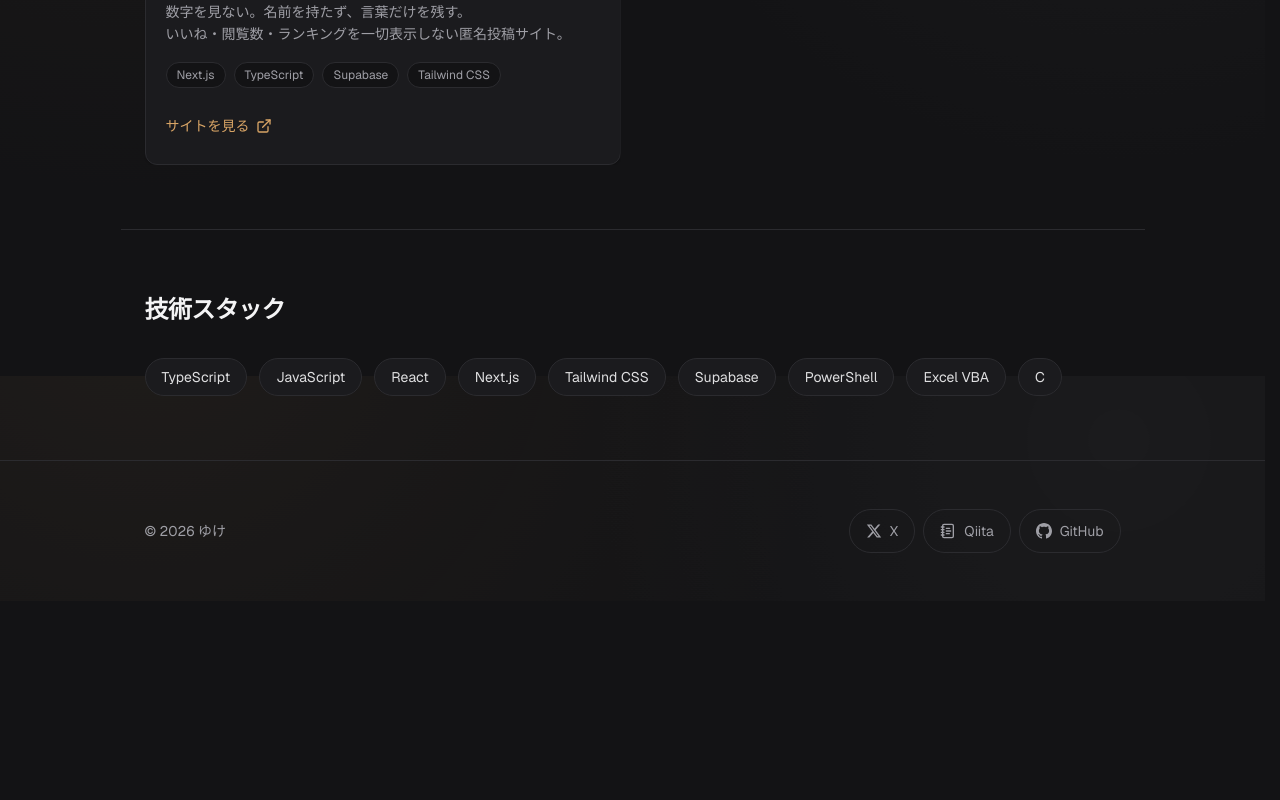
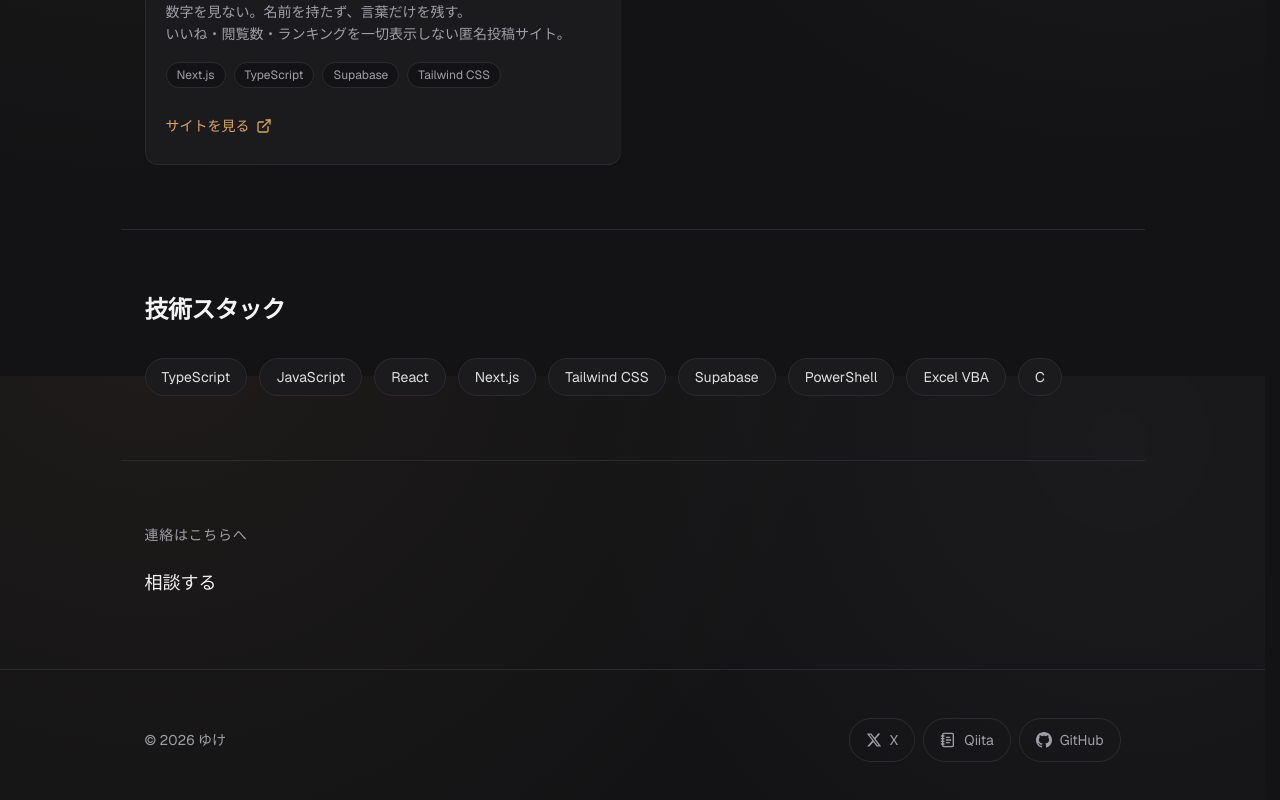
Before and after one commit to Yuke-agc/portfolio, a Next.js app: page / in a window 1280 px wide. Shown: the part 1224-2024 px from the top of the page. Before the commit the page ends 1825 px from the top, so only its background shows below. Built offline with nearby package versions, Linux system fonts and the light colour scheme; no server answers.

Commit message:
Contactセクションを追加、メールアドレスをJSで組み立てる方式に変更

```diff
--- a/app/page.tsx
+++ b/app/page.tsx
@@ -1,6 +1,7 @@
 import { Hero } from "@/components/Hero";
 import { WorkList } from "@/components/WorkList";
 import { TechStack } from "@/components/TechStack";
+import { Contact } from "@/components/Contact";
 import { Footer } from "@/components/Footer";
 
 export default function Home() {
@@ -10,6 +11,7 @@ export default function Home() {
       <main className="flex flex-1 flex-col divide-y divide-border">
         <WorkList />
         <TechStack />
+        <Contact />
       </main>
       <Footer />
     </>
--- /dev/null
+++ b/components/Contact.tsx
@@ -0,0 +1,34 @@
+import { profile } from "@/lib/constants/profile";
+import { ScanReveal } from "./ScanReveal";
+import { MailtoLink } from "./MailtoLink";
+
+export function Contact() {
+  return (
+    <section
+      id="contact"
+      className="mx-auto w-full max-w-5xl px-4 py-16 sm:px-6"
+    >
+      <ScanReveal delayMs={0}>
+        <div className="flex flex-col items-start gap-4">
+          <h2 className="text-sm font-medium uppercase tracking-wider text-muted">
+            連絡はこちらへ
+          </h2>
+          <MailtoLink
+            user={profile.contactEmailUser}
+            domain={profile.contactEmailDomain}
+            ariaLabel="メールで連絡する"
+            className="group inline-flex min-h-11 w-fit items-center text-lg font-medium text-foreground transition-colors duration-200 ease-premium hover:text-accent focus-visible:outline focus-visible:outline-2 focus-visible:outline-offset-2 focus-visible:outline-accent"
+          >
+            <span className="relative">
+              相談する
+              <span
+                aria-hidden="true"
+                className="absolute inset-x-0 -bottom-0.5 h-px origin-left scale-x-0 bg-current transition-transform duration-200 ease-premium group-hover:scale-x-100"
+              />
+            </span>
+          </MailtoLink>
+        </div>
+      </ScanReveal>
+    </section>
+  );
+}
--- a/components/Hero.tsx
+++ b/components/Hero.tsx
@@ -6,6 +6,7 @@ import { profile } from "@/lib/constants/profile";
 import { socialLinks } from "@/lib/constants/socialLinks";
 import { useScanReplay } from "@/lib/hooks/useScanReplay";
 import { useIntroDone, useIntroLogoSlot } from "@/lib/intro-context";
+import { MailtoLink } from "./MailtoLink";
 
 type FadeUpOptions = {
   /** translateY の開始距離(px) */
@@ -208,8 +209,10 @@ export function Hero() {
                 aria-hidden="true"
               />
             </a>
-            <a
-              href={`mailto:${profile.contactEmail}`}
+            <MailtoLink
+              user={profile.contactEmailUser}
+              domain={profile.contactEmailDomain}
+              ariaLabel="メールで連絡する"
               className="group inline-flex min-h-11 w-fit items-center text-sm font-medium text-muted transition-colors duration-200 ease-premium hover:text-foreground focus-visible:outline focus-visible:outline-2 focus-visible:outline-offset-2 focus-visible:outline-accent"
             >
               <span className="relative">
@@ -219,7 +222,7 @@ export function Hero() {
                   className="absolute inset-x-0 -bottom-0.5 h-px origin-left scale-x-0 bg-current transition-transform duration-200 ease-premium group-hover:scale-x-100"
                 />
               </span>
-            </a>
+            </MailtoLink>
           </div>
 
           <ul className="mt-6 flex flex-wrap gap-2">
--- /dev/null
+++ b/components/MailtoLink.tsx
@@ -0,0 +1,53 @@
+"use client";
+
+import { useEffect, useRef, type ReactNode } from "react";
+
+type MailtoLinkProps = {
+  /** メールアドレスの @ より前の部分 */
+  user: string;
+  /** メールアドレスの @ より後の部分 */
+  domain: string;
+  children: ReactNode;
+  className?: string;
+  ariaLabel: string;
+};
+
+/**
+ * メールアドレスをHTMLソースに平文で出さないための mailto リンク。
+ * ユーザー名部分とドメイン部分を分けて受け取り、マウント後（および念のためクリック時）に
+ * JSで結合して href へ反映する。サーバーHTML・クライアント初回描画では href="#" のまま
+ * 変えないため、hydration ミスマッチは発生しない（href の書き換えは初回描画後の
+ * useEffect / onClick 内での直接のDOM操作であり、Reactの差分比較の対象にならない）。
+ */
+export function MailtoLink({
+  user,
+  domain,
+  children,
+  className,
+  ariaLabel,
+}: MailtoLinkProps) {
+  const linkRef = useRef<HTMLAnchorElement>(null);
+
+  useEffect(() => {
+    const link = linkRef.current;
+    if (!link) return;
+    link.href = `mailto:${user}@${domain}`;
+  }, [user, domain]);
+
+  const handleClick = () => {
+    const link = linkRef.current;
+    if (link) link.href = `mailto:${user}@${domain}`;
+  };
+
+  return (
+    <a
+      ref={linkRef}
+      href="#"
+      onClick={handleClick}
+      aria-label={ariaLabel}
+      className={className}
+    >
+      {children}
+    </a>
+  );
+}
--- a/lib/constants/profile.ts
+++ b/lib/constants/profile.ts
@@ -8,8 +8,12 @@ export type Profile = {
   valueProposition: string;
   /** 現在取り組んでいるプロジェクト名（「Now building: 」に続けて表示） */
   nowBuilding: string;
-  /** 補助CTA（mailto）の送信先 */
-  contactEmail: string;
+  /**
+   * 補助CTA（mailto）の送信先。bot収集対策のため @ の前後で分割して保持し、
+   * クライアント側JSで組み立てる（MailtoLink参照）
+   */
+  contactEmailUser: string;
+  contactEmailDomain: string;
 };
 
 export const profile: Profile = {
@@ -19,6 +23,6 @@ export const profile: Profile = {
   valueProposition:
     "余計なノイズを減らし、人の言葉が残るWebサービスを設計・実装しています。",
   nowBuilding: "YOHAKU",
-  // TODO: 実際の連絡先メールアドレスに差し替える
-  contactEmail: "your-email@example.com",
+  contactEmailUser: "yuke.agc",
+  contactEmailDomain: "gmail.com",
 };
```
